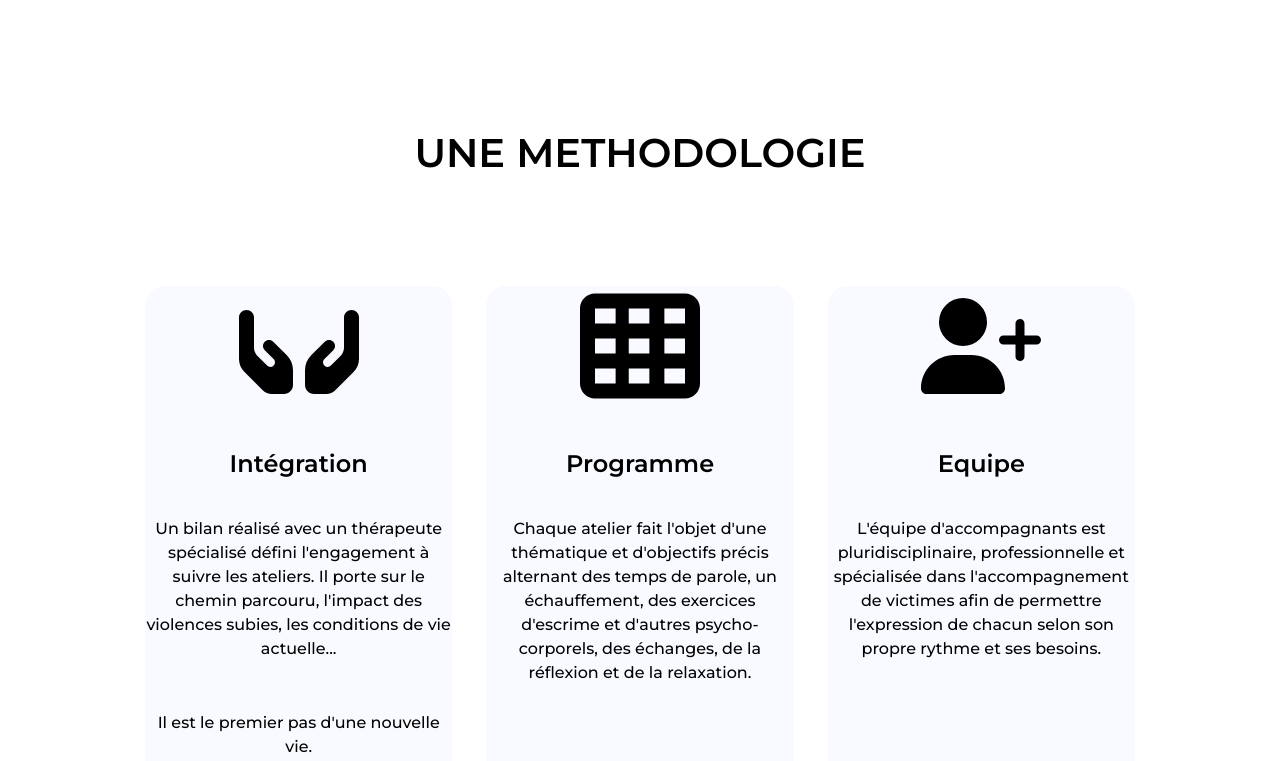
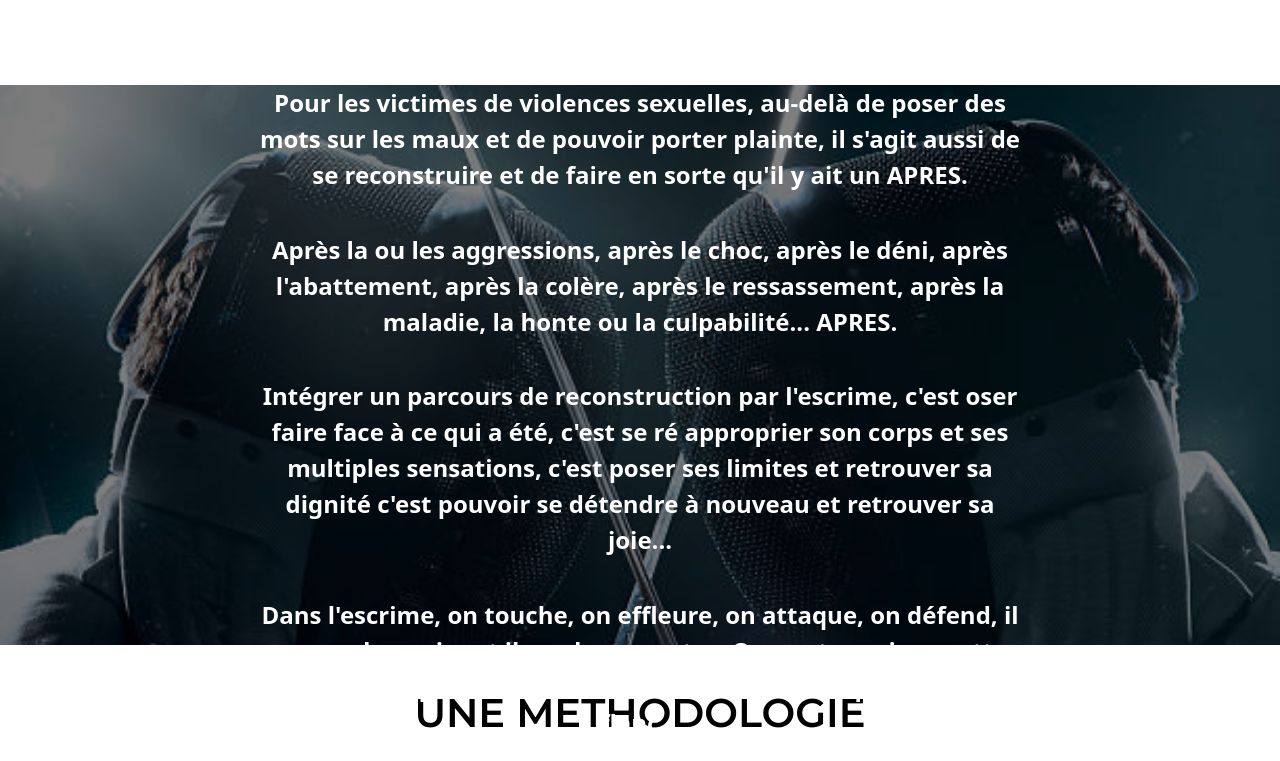
Before and after one commit to Matsuel/ATPE, a Next.js app: page /violences-sexuelles in a window 1280 px wide. Shown: the part 1199-1960 px from the top of the page. Built offline with nearby package versions, Linux system fonts and the light colour scheme.

Commit message:
violences sexuelles page

```diff
--- a/src/pages/violences-sexuelles.tsx
+++ b/src/pages/violences-sexuelles.tsx
@@ -11,6 +11,7 @@ import Image from 'next/image';
 import ImgEscrime8 from '@/assets/imgEscrime8.jpg';
 import Check from '@/assets/check.svg';
 import Subtitle from '@/Components/Subtitle/Subtitle';
+import Footer from '@/Components/Footer';
 
 interface ViolencesProps {
 
@@ -71,6 +72,12 @@ const StepsViolences: string[] = [
     "Travail en individuel et en groupe."
 ]
 
+const Positives = [
+    "Pour les victimes de violences sexuelles, au-delà de poser des mots sur les maux et de pouvoir porter plainte, il s'agit aussi de se reconstruire et de faire en sorte qu'il y ait un APRES.",
+    "Après la ou les aggressions, après le choc, après le déni, après l'abattement, après la colère, après le ressassement,  après la maladie,  la honte ou la culpabilité...     APRES.",
+    "Intégrer un parcours de reconstruction par l'escrime, c'est oser faire face à ce qui a été, c'est se ré approprier son corps et ses multiples sensations, c'est poser ses limites et retrouver sa dignité c'est pouvoir se détendre à nouveau et retrouver sa joie...",
+    "Dans l'escrime, on touche, on effleure, on attaque, on défend, il y a un adversaire et il y a des assauts... On peut aussi se mettre en garde, esquiver, devenir offensif ou encore ne plus prêter le flanc..."
+]
 
 
 const Violences = ({ }: ViolencesProps) => {
@@ -105,6 +112,22 @@ const Violences = ({ }: ViolencesProps) => {
                 <Image src={ImgEscrime8} alt="Escrime" className={styles.ViolencesStatsImage} />
             </div>
 
+            <div className={styles.ViolencesPositives}>
+                <h2 className={styles.ViolencesPositivesTitle}>
+                LA FORCE DE L'ESCRIME
+                </h2>
+                {
+                    Positives.map((positive: string, index: number) => {
+                        return (
+                            <p key={index} className={styles.ViolencesPositivesText}>
+                                {positive}
+                            </p>
+                        )
+                    })
+                }
+
+            </div>
+
             <Subtitle text="UNE METHODOLOGIE" />
 
             <div className={styles.ViolencesMethodologies}>
@@ -135,6 +158,8 @@ const Violences = ({ }: ViolencesProps) => {
                     </a>
                 </div>
             </div>
+
+            <Footer />
         </div>
     );
 };
--- a/src/styles/Violences.module.scss
+++ b/src/styles/Violences.module.scss
@@ -147,4 +147,47 @@
         }
 
     }
+
+    .ViolencesPositives {
+        width: 100%;
+        height: 70vh;
+        display: flex;
+        flex-direction: column;
+        justify-content: center;
+        align-items: center;
+        position: relative;
+
+        &::before {
+            content: "";
+            position: absolute;
+            top: 0;
+            left: 0;
+            width: 100%;
+            height: 100%;
+            background-image: url('../assets/imgEscrime9.jpg');
+            background-size: cover;
+            background-repeat: no-repeat;
+            filter: brightness(0.5);
+        }
+
+        .ViolencesPositivesTitle {
+            color: #fff;
+            font-size: 4rem;
+            font-weight: 700;
+            margin-top: 3%;
+            text-align: center;
+            z-index: 1;
+        }
+
+        .ViolencesPositivesText {
+            width: 60%;
+            color: #fff;
+            font-size: 1.5rem;
+            font-weight: 600;
+            text-align: center;
+            margin-bottom: 3%;
+            z-index: 1;
+        }
+
+    }
 }
```
Also changed, not shown: src/assets/imgEscrime9.jpg (added).
